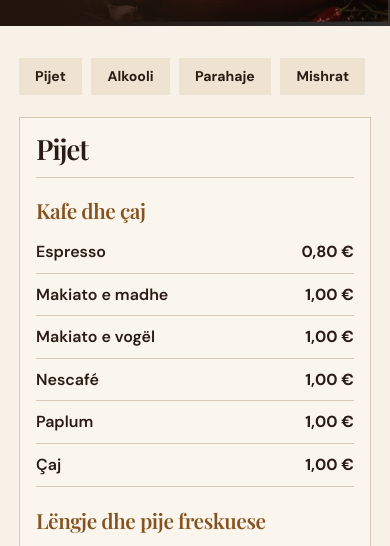
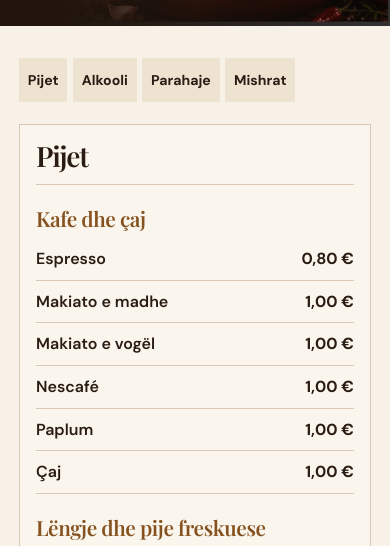
Before and after one commit to teshaqa/teshaqa, a plain HTML site: page menu.html in a window 390 px wide. Shown: the part 287-833 px from the top of the page. Drawn offline with nearby package versions, Linux system fonts and the light colour scheme; a web font is replaced by a local one.

Commit message:
Fit menu category links on narrow phones

```diff
--- a/style.css
+++ b/style.css
@@ -185,6 +185,8 @@ button { font: inherit; color: inherit; }
   .menu-hero .hero-photo::after { background: linear-gradient(90deg, var(--dark), #21150ec2 35%, #21150e44); }
 }
 @media (max-width: 500px) {
+  .menu-jump { gap: .35rem; }
+  .menu-jump a { display: inline-flex; align-items: center; min-height: 44px; padding-inline: .55rem; }
   .specialty-grid { grid-template-columns: 1fr; }
   .specialty-grid article { padding: .95rem 0; }
   .specialty-grid article + article { border-left: 0; border-top: 1px solid var(--line); }
```
